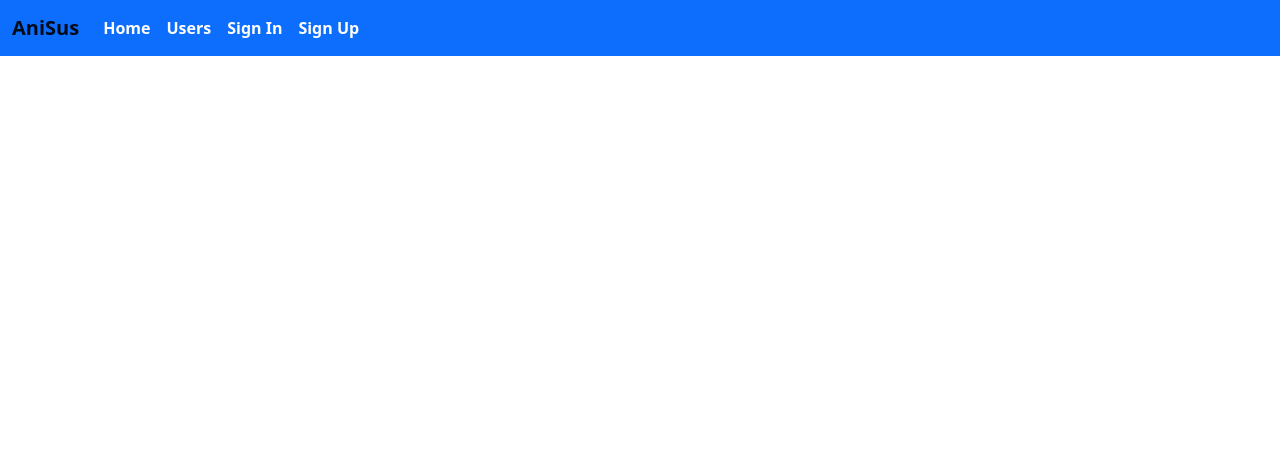
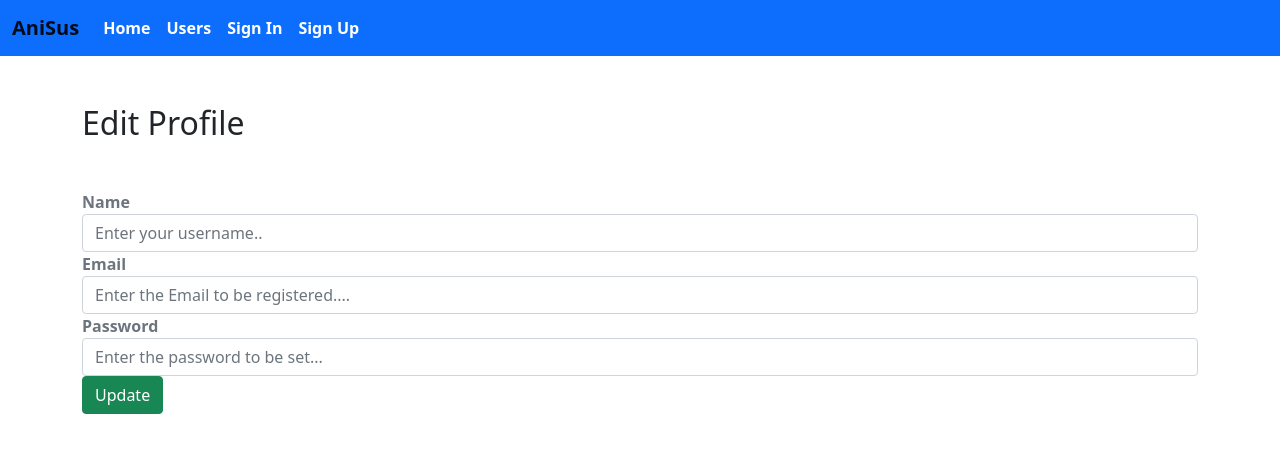
Before and after one commit to Anirban007-jpg/SocialNetwork-React, a React (Create React App) app in the folder socialmediafrontend/: page /user/edit/1 in a window 1280 px wide. Shown: the top 452 px of the page. Built offline with nearby package versions, Linux system fonts and the light colour scheme; no server answers.

Commit message:
Closes #39

```diff
--- a/socialmediafrontend/src/MainRouter.js
+++ b/socialmediafrontend/src/MainRouter.js
@@ -6,6 +6,7 @@ import Signin from './user/Signin'
 import Menu from './core/Menu'
 import Profile from './user/Profile'
 import Users from './user/User'
+import EditProfile from './user/EditProfile';
 
 const MainRouter = () => (
     <div>
@@ -16,6 +17,7 @@ const MainRouter = () => (
             <Route exact path="/signup" component={Signup}></Route>
             <Route exact path="/signin" component={Signin}></Route>
             <Route exact path="/user/:userId" component={Profile}></Route>
+            <Route exact path="/user/edit/:userId" component={EditProfile}></Route>
         </Switch>
     </div>
 );
--- /dev/null
+++ b/socialmediafrontend/src/user/EditProfile.js
@@ -0,0 +1,119 @@
+import React, { Component } from 'react'
+import { Redirect } from 'react-router';
+import { isAuthenticated } from '../Auth/index'
+import { read, update } from './apiUser';
+
+class EditProfile extends Component {
+
+    constructor() {
+        super()
+        this.state = {
+            id: "",
+            name: "",
+            email: "",
+            password: "",
+            redirectToProfile: false,
+            error : ""
+        }
+    }
+
+    init = (userId) => {
+        const token = isAuthenticated().token;
+        read(userId,token).then(data => {
+            if (data.error) {
+                this.setState({redirectToProfile: true});
+            }
+            else {
+                this.setState({ id: data._id , name: data.name, email: data.email});
+            }
+        })
+    }
+
+    componentDidMount() {
+        const userId = this.props.match.params.userId;
+        this.init(userId);
+    }
+
+    handleChange = name => event => {
+        this.setState({ [name]: event.target.value });
+    }
+
+    isValid = () => {
+        const {name} = this.state
+        if (name.length === 0){
+            this.setState({error: "Name is required"})
+            return false;
+        }
+        return true;
+    }
+
+    clickSubmit = event => {
+        event.preventDefault();
+        if (this.isValid()){
+            const {name, email, password} = this.state;
+            const user = {
+                name,
+                email,
+                password: password || undefined
+            };
+            const userId = this.props.match.params.userId;
+            const token = isAuthenticated().token;
+            // using for debug purpose
+            // console.log(user);
+            // now doing post request
+            update(userId, token, user).then(data => {
+                if(data.error){
+                    this.setState({error: data.error})
+                }else{
+                    this.setState({
+                        redirectToProfile: true
+                    });
+                }
+            });
+        }
+
+    }
+
+
+    UpdateForm = (name, email, password) => (
+        <form>
+                <div className="form-group">
+                    <label className="text-muted"><b>Name</b></label>
+                    <input onChange={this.handleChange("name")} type="text" className="form-control" placeholder="Enter your username.." value={name} />
+                </div>
+                <div className="form-group">
+                    <label className="text-muted"><b>Email</b></label>
+                    <input onChange={this.handleChange("email")} type="email" className="form-control" placeholder="Enter the Email to be registered...." value={email} />
+                </div>
+                <div className="form-group">
+                    <label className="text-muted"><b>Password</b></label>
+                    <input onChange={this.handleChange("password")} type="password" className="form-control" placeholder="Enter the password to be set..." value={password} />
+                </div>
+                <button onClick={this.clickSubmit} className="btn btn-raised btn-success">
+                    Update
+                </button>&nbsp;
+        </form>
+    )
+
+    render() {
+        const {id , name, email, password, redirectToProfile,error} = this.state;
+
+        if (redirectToProfile){
+            return <Redirect to={`/user/${id}`} />
+        }
+
+        return (
+            <div className="container">
+                <h2 className="mt-5 mb-5">Edit Profile</h2>
+
+                <div className="alert alert-danger" style={{display: error ? "" : "none"}}>
+                    {error}
+                </div>
+
+                {this.UpdateForm(name, email, password)}
+            </div>
+        )
+    }
+}
+
+export default EditProfile
--- a/socialmediafrontend/src/user/apiUser.js
+++ b/socialmediafrontend/src/user/apiUser.js
@@ -31,3 +31,17 @@ export const remove = (userId, token) => {
         return response.json();
     })
 }
+
+export const update = (userId, token, user) => {
+    return fetch(`${process.env.REACT_APP_API_URL}/user/${userId}`, {
+        method: "PUT",
+        headers: {
+            Accept: "application/json",
+            "Content-Type" : "application/json",
+            Authorization: `Bearer ${token}`
+        },
+        body: JSON.stringify(user)
+    }).then(response => {
+        return response.json();
+    })
+}
```
